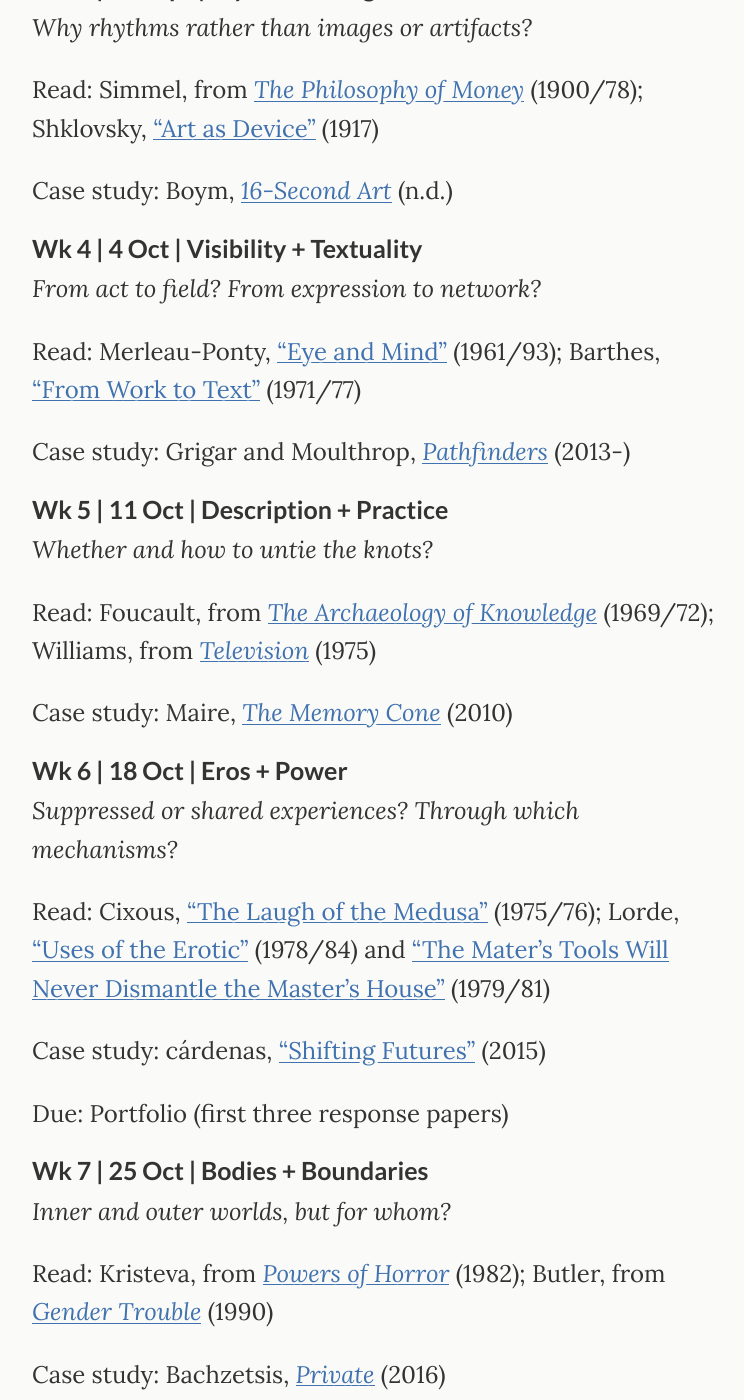
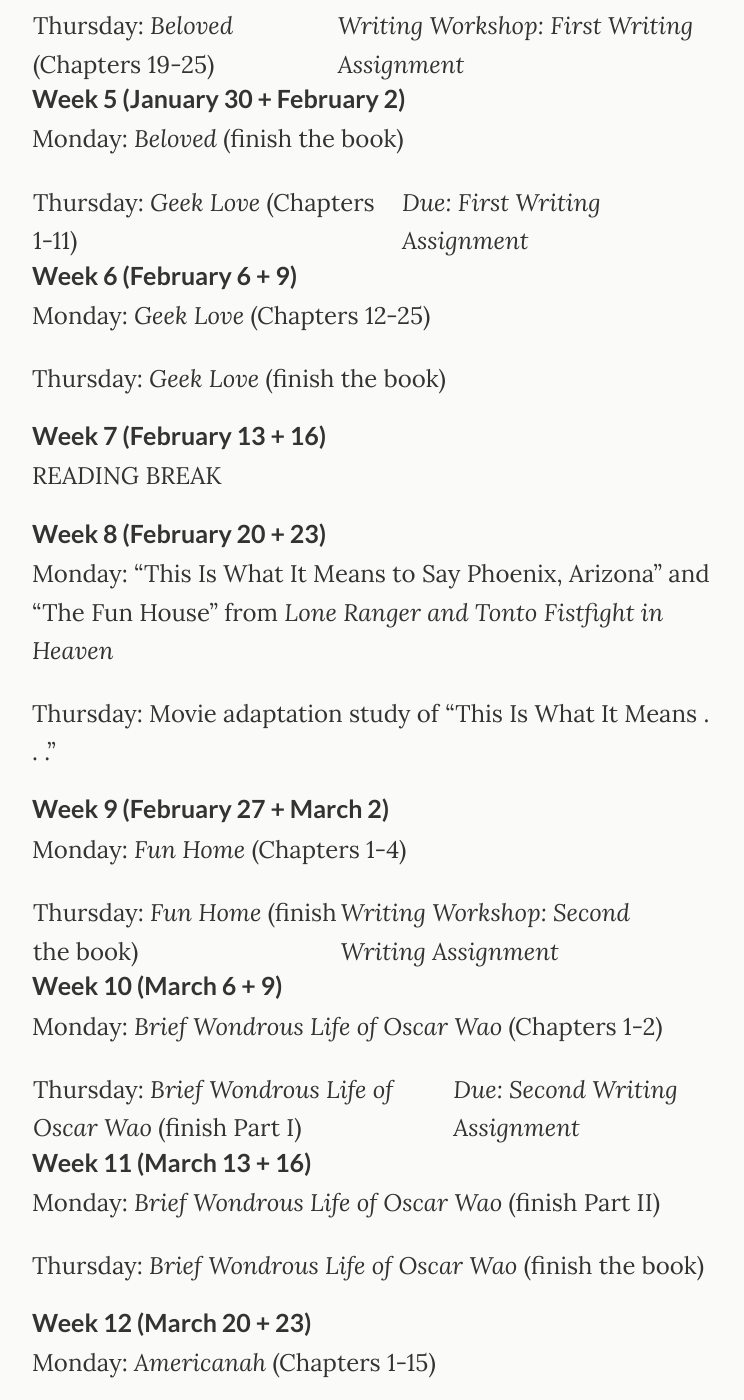
Before and after one commit to jentery/429c, a Jekyll site: the page built from index.md, in a window 1280 px wide and 1400 px high, scrolled down 806 px. Shown: the whole window, without its empty margins (266-1010 px from the left). Built offline with Jekyll 4.4.1, drawn with Linux system fonts in a browser that asks for light colours; our own code applies the rules of GitHub Pages for plain Markdown files; some of the changed text lies outside the part shown.

Commit message:
Update index.md

```diff
--- a/index.md
+++ b/index.md
@@ -1,117 +1,86 @@
 ---
 layout: default
 ---
-# Media and Materiality
+# Contemporary American Fiction
 <div class="lead pretty-links">
-*A survey from Marx to Barad*
+*English 429C (Spring 2017)*
 
-### Wk 1 | 13 Sept | Motivations for the Seminar
-*Why a seminar on media and materiality, now?*
+### Week 1 (January 5)
 
-Read: Benjamin, ["Theses on the Philosophy of History"](http://jenteryteaches.com/noneshall/cspt/benjaminTheses.pdf) (1940/74)
+Thursday: NO CLASS (Jentery in Philadelphia for a conference)
 
-Case study: Parker, [*Cold Dark Matter: An Exploded View*](http://www.tate.org.uk/art/artworks/parker-cold-dark-matter-an-exploded-view-t06949) (1991)
+### Week 2 (January 9 + 12)
 
-<!-- Further reading: file:///Users/jenterysayers/Desktop/1771-4989-1-PB.pdf, https://lucian.uchicago.edu/blogs/mediatheory/keywords/materialmateriality/, https://lucian.uchicago.edu/blogs/mediatheory/keywords/mediation/, https://books.google.ca/books?id=Dn4QkO-RKv8C&dq, Lehman, Robert S. “Allegories of Rending: Killing Time with Walter Benjamin.” New Literary History 39, no. 2 (2008): 233-250., http://plato.stanford.edu/entries/feminist-body/#NewMat -->
+Monday: Introductions and Course Overview
 
-### Wk 2 | 20 Sept | Machines + Fabrication
-*Where are work, labour, and action?*
+Thursday: *House on Mango Street* (read through “Hips")
 
-Read: Marx, from [Notebook M](https://www.marxists.org/archive/marx/works/1857/grundrisse/ch01.htm) (1857) and the [Fragment on Machines](https://www.marxists.org/archive/marx/works/1857/grundrisse/ch13.htm#p690) (1858); Arendt, from [*The Human Condition*](http://www.jenteryteaches.com/noneshall/cspt/arendtHumanCondition.pdf) (1958)
+### Week 3 (January 16 + 19)
 
-Case study: [Molleindustria](http://www.molleindustria.org/) (2003-)
+Monday: *House on Mango Street* (finish the book)
 
-<!-- Further reading: http://fuchs.uti.at/wp-content/uploads/Grundrisse.pdf, https://monoskop.org/File:Dyer-Witheford_Nick_Cyber-Marx_Cycles_and_Circuits_of_Struggle_in_High_Technology_Capitalism.pdf, http://davidharvey.org/reading-capital/ -->
+Thursday: *Beloved* (Chapters 1-6)
 
-### Wk 3 | 27 Sept | Style + Estrangement
-*Why rhythms rather than images or artifacts?*
+### Week 4 (January 23 + 26)
 
-Read: Simmel, from [*The Philosophy of Money*](http://www.jenteryteaches.com/noneshall/cspt/simmelMoney.pdf) (1900/78); Shklovsky, ["Art as Device"](http://www.jenteryteaches.com/noneshall/cspt/shklovskyDevice.pdf) (1917)
+Monday: *Beloved* (Chapters 7-18)
 
-Case study: Boym, [*16-Second Art*](http://www.svetlanaboym.com/16secs.htm) (n.d.)
+Thursday: *Beloved* (Chapters 19-25) | *Writing Workshop: First Writing Assignment*
 
-<!-- Further reading: http://poeticstoday.dukejournals.org/content/26/4/665.abstract, http://www.cabinetmagazine.org/issues/28/boym2.php/ -->
+### Week 5 (January 30 + February 2)
 
-### Wk 4 | 4 Oct | Visibility + Textuality
-*From act to field? From expression to network?*
+Monday:	*Beloved* (finish the book)
 
-Read: Merleau-Ponty, ["Eye and Mind"](http://www.jenteryteaches.com/noneshall/cspt/merleauPontyEyeMind.pdf) (1961/93); Barthes, ["From Work to Text"](http://www.jenteryteaches.com/noneshall/cspt/barthesText.pdf) (1971/77)
+Thursday:	*Geek Love* (Chapters 1-11) | *Due: First Writing Assignment*
 
-Case study: Grigar and Moulthrop, [*Pathfinders*](http://dtc-wsuv.org/wp/pathfinders/) (2013-)
+### Week 6 (February 6 + 9)
 
-<!-- Further reading: http://www.jstor.org/stable/10.5325/jspecphil.26.2.0361?seq=1#page_scan_tab_contents, http://cs.brown.edu/courses/cs137/readings/Gibson-AFF.pdf -->
+Monday: *Geek Love* (Chapters 12-25)
 
-### Wk 5 | 11 Oct | Description + Practice
-*Whether and how to untie the knots?*
+Thursday: *Geek Love* (finish the book)
 
-Read: Foucault, from [*The Archaeology of Knowledge*](http://www.jenteryteaches.com/noneshall/cspt/foucaultArchaeology.pdf) (1969/72); Williams, from [*Television*](http://www.jenteryteaches.com/noneshall/cspt/williamsTelevision.pdf) (1975)
+### Week 7 (February 13 + 16)
 
-Case study: Maire, [*The Memory Cone*](http://julienmaire.ideenshop.net/docs/memory_cone.pdf) (2010)
+READING BREAK
 
-<!-- Further reading: http://lchc.ucsd.edu/MCA/Mail/xmcamail.2012_11.dir/pdfm9zBHlJ6w8.pdf -->
+### Week 8 (February 20 + 23)
 
-### Wk 6 | 18 Oct | Eros + Power
-*Suppressed or shared experiences? Through which mechanisms?*
+Monday: "This Is What It Means to Say Phoenix, Arizona" and "The Fun House" from *Lone Ranger and Tonto Fistfight in Heaven*
 
-Read: Cixous, ["The Laugh of the Medusa"](http://www.jenteryteaches.com/noneshall/cspt/cixousMedusa.pdf) (1975/76); Lorde, ["Uses of the Erotic"](http://www.jenteryteaches.com/noneshall/cspt/lordeErotic.pdf) (1978/84) and ["The Mater's Tools Will Never Dismantle the Master's House"](http://www.jenteryteaches.com/noneshall/cspt/lordeTools.pdf) (1979/81)
+Thursday:	Movie adaptation study of "This Is What It Means . . ."
 
-Case study: cárdenas, ["Shifting Futures"](http://scalar.usc.edu/works/shifting-futures-micha-cardenas/index) (2015)
+### Week 9 (February 27 + March 2)
 
-Due: Portfolio (first three response papers)
+Monday: *Fun Home* (Chapters 1-4)
 
-<!-- Further reading: http://bailiwick.lib.uiowa.edu/wstudies/cixous/ -->
+Thursday:	*Fun Home* (finish the book) | *Writing Workshop: Second Writing Assignment*
 
-### Wk 7 | 25 Oct | Bodies + Boundaries
-*Inner and outer worlds, but for whom?*
+### Week 10 (March 6 + 9)
 
-Read: Kristeva, from [*Powers of Horror*](http://www.jenteryteaches.com/noneshall/cspt/kristevaAbjection.pdf) (1982); Butler, from [*Gender Trouble*](http://www.jenteryteaches.com/noneshall/cspt/butlerGT.pdf) (1990)
+Monday:	*Brief Wondrous Life of Oscar Wao* (Chapters 1-2)
 
-Case study: Bachzetsis, [*Private*](http://www.alexandrabachzetsis.com/index.php/private-wear-a-mask-when-you-talk-to-me.html) (2016)
+Thursday: *Brief Wondrous Life of Oscar Wao* (finish Part I) | *Due: Second Writing Assignment*
 
-<!-- Further reading: http://eng5010.pbworks.com/f/ButlerBodiesThatMatterEx.pdf -->
+### Week 11 (March 13 + 16)
 
-### Wk 8 | 1 Nov | Breaks + Textures
-*What makes a cut or affords a feeling?*
+Monday: *Brief Wondrous Life of Oscar Wao* (finish Part II)
 
-Read: Moten, from [*In the Break*](http://www.jenteryteaches.com/noneshall/cspt/motenBreak.pdf) (2003); Sedgwick, from [*Touching Feeling*](http://www.jenteryteaches.com/noneshall/cspt/sedgwickTF.pdf) (2003)
+Thursday:	*Brief Wondrous Life of Oscar Wao* (finish the book)
 
-Case study: Scott, [*Untitled*](http://www.artbrut.ch/en/21004/1027-1/authors/scott--judith) (1991)
+### Week 12 (March 20 + 23)
 
-<!-- Further reading: Gibson on affordances -->
+Monday:	*Americanah* (Chapters 1-15)
 
-### Wk 9 | 8 Nov | Memory + Indexicality
-*How does ephemerality endure? How do media point?*
+Thursday: *Americanah* (Chapters 16-25) | *Writing Workshop: Third Writing Assignment*
 
-Read: Chun, ["Did Somebody Say New Media?"](http://www.jenteryteaches.com/noneshall/cspt/chunNewMedia.pdf) (2006) and ["The Enduring Ephemeral"](http://www.jenteryteaches.com/noneshall/cspt/chunEnduringEphemeral.pdf) (2008); Doane, ["The Indexical and the Concept of Medium Specificity"](http://www.jenteryteaches.com/noneshall/cspt/doaneIndexical.pdf) (2007)
+### Week 13 (March 27 + 30)
 
-Case study: Dean, [*As Yet Untitled*](http://ccca.concordia.ca/artists/work_detail.html?languagePref=en&mkey=72335&title=As+Yet+Untitled&artist=Max+Dean&link_id=10233) (1992-95)
+Monday:	*Americanah* (Chapters 26-45)
 
-<!-- Further reading: Kirschenbaum's Mechanisms; C.S. Peirce; Manovich -->
+Thursday:	*Americanah* (finish the book) | *Due: Third Writing Assignment*
 
-### Wk 10 | 15 Nov | Things + Things
-*Is there such a thing as unmediated things?*
+### Week 14 (April 3)
 
-Read: Grosz, ["The Thing"](http://www.jenteryteaches.com/noneshall/cspt/groszThing.pdf) (2001); Brown, ["Thing Theory"](http://www.jenteryteaches.com/noneshall/cspt/brownBillThing.pdf) (2001); Appadurai, ["The Thing Itself"](http://www.jenteryteaches.com/noneshall/cspt/appaduraiThing.pdf) (2006)
+Monday: Review
 
-Case study: Arakawa and Gins, [*Procedural Architecture*](http://www.reversibledestiny.org/bioscleave-house-%E2%96%91%E2%96%91-lifespan-extending-villa/) (1994-2008)
-
-<!-- Further reading: https://lucian.uchicago.edu/blogs/mediatheory/keywords/thing/, https://www.jstor.org/stable/1344258, http://townsendgroups.berkeley.edu/sites/default/files/appadurai_social_life_of_things_0.pdf, http://quod.lib.umich.edu/o/ohp/12527215.0001.001/1:14/--architecture-in-the-anthropocene-encounters-among-design?rgn=div1;view=fulltext -->
-
-### Wk 11 | 22 Nov | Systems + Differences
-*What's between layers and sequences?*
-
-Read: Debray, from [*Media Manifestos*](http://www.jenteryteaches.com/noneshall/cspt/debrayID.pdf) (1994/96); Krauss, from [*A Voyage on the North Sea*](http://www.jenteryteaches.com/noneshall/cspt/kraussVoyage.pdf) (1999)
-
-Case study: Lee, [*Transformers: The Premake*](https://vimeo.com/94101046) (2014)
-
-<!-- Further reading: Sterne on formats; Higgins, intermedia -->
-
-### Wk 12 | 29 Nov |  Situations + Entanglements
-*How are matter and discourse also agency?*
-
-Read: Haraway, ["Situated Knowledges"](http://www.jenteryteaches.com/noneshall/cspt/harawaySituated.pdf) (1988); Barad, ["Posthumanist Performativity"](http://www.jenteryteaches.com/noneshall/cspt/baradPP.pdf) (2003)
-
-Due: Portfolio (three more response papers)
-
-*The final portfolio (seven response papers plus a brief statement) is due by 19 December.*
 </div>
```
